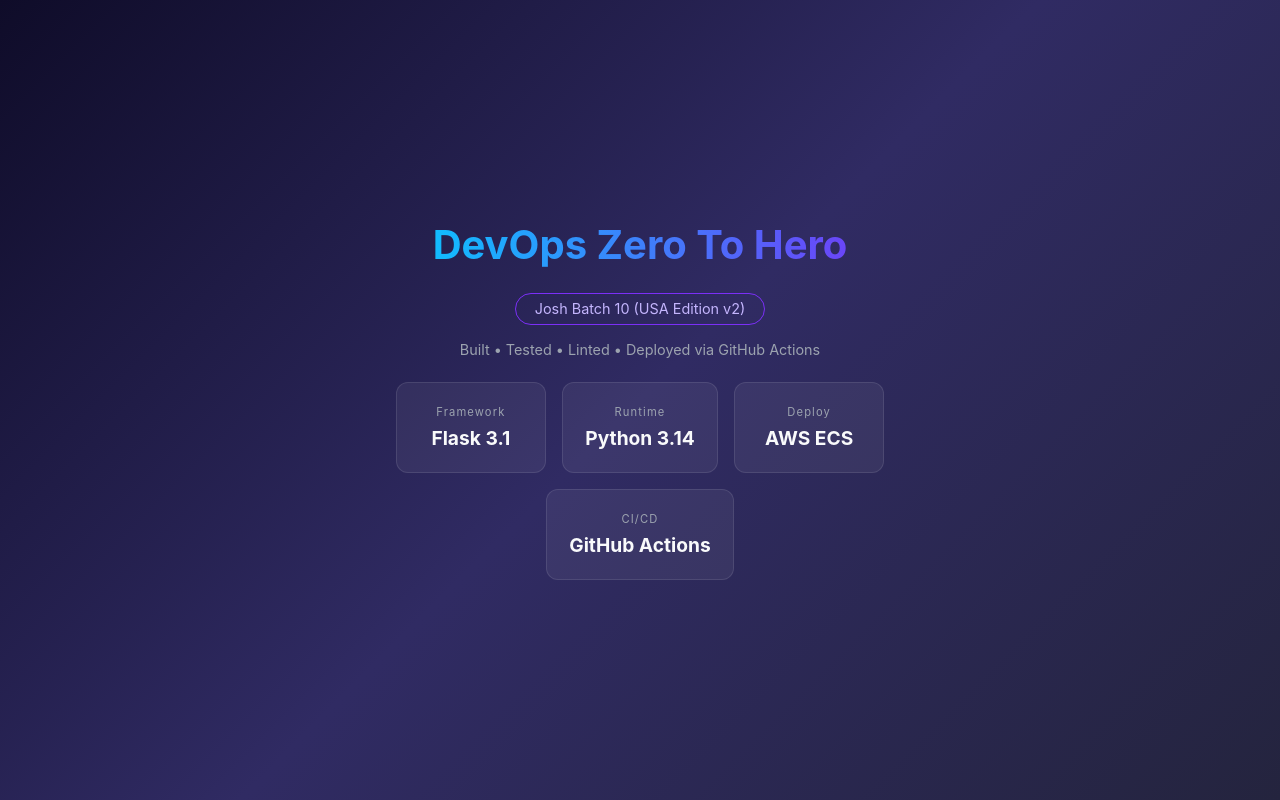
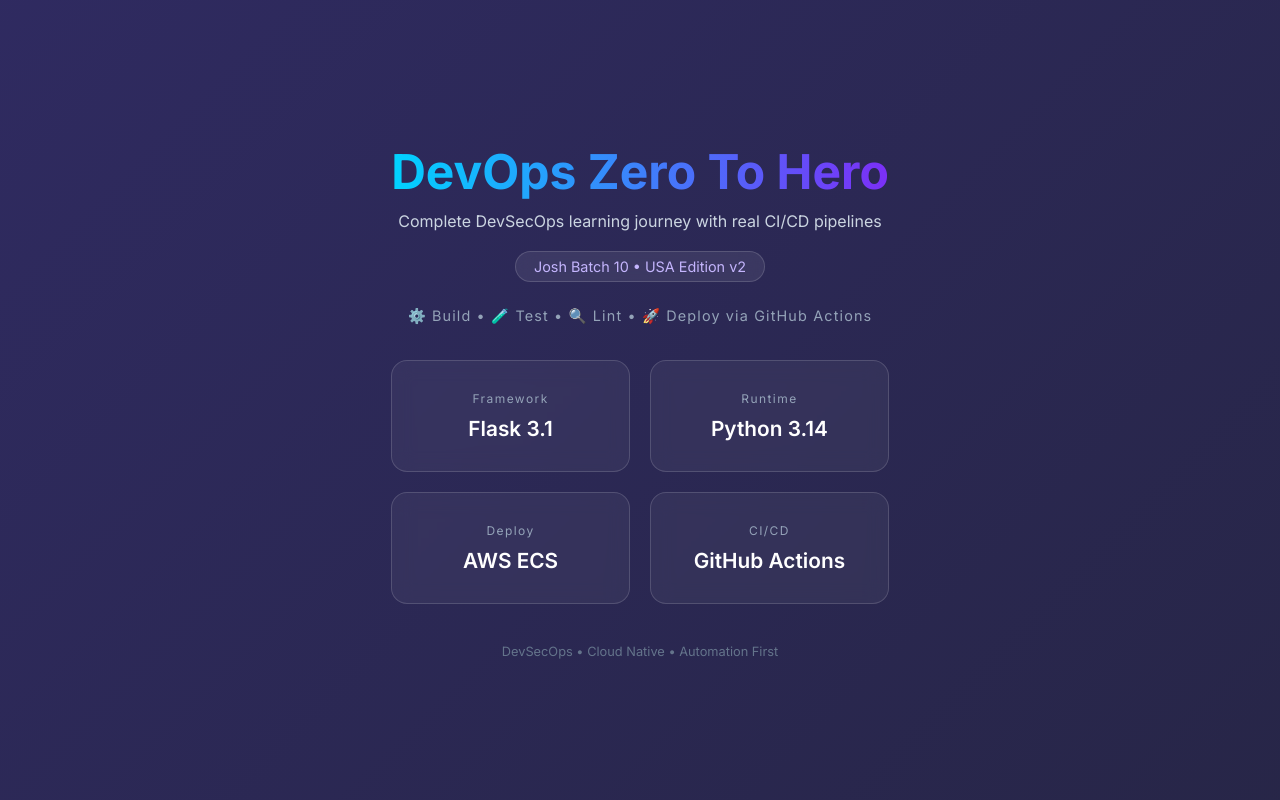
Before and after one commit to agiledevopsguru/DevSecOps, a Flask app: page / in a window 1280 px wide. Run offline with Flask 3, Linux system fonts and the light colour scheme.

Commit message:
final end-to-end DevSecOps pipeline

```diff
--- a/templates/index.html
+++ b/templates/index.html
@@ -3,75 +3,177 @@
 <head>
 <meta charset="UTF-8">
 <meta name="viewport" content="width=device-width, initial-scale=1.0">
-<title>DevOps Zero To Hero - JOSH Batch - DevSecOps</title>
+
+<title>DevOps Zero To Hero</title>
+
+<link href="https://fonts.googleapis.com/css2?family=Inter:wght@300;400;600;700&display=swap" rel="stylesheet">
 
 <style>
-*{margin:0;padding:0;box-sizing:border-box}
+
+*{
+margin:0;
+padding:0;
+box-sizing:border-box;
+}
 
 body{
+
+font-family: 'Inter', sans-serif;
 min-height:100vh;
 display:flex;
 align-items:center;
 justify-content:center;
 background:linear-gradient(135deg,#0f0c29,#302b63,#24243e);
-font-family:-apple-system,BlinkMacSystemFont,"Segoe UI",Roboto;
-color:#e0e0e0
+background-size:300% 300%;
+animation:bgMove 15s ease infinite;
+color:white;
 }
 
-.container{text-align:center;padding:2rem;max-width:640px}
+@keyframes bgMove{
+0%{background-position:0% 50%}
+50%{background-position:100% 50%}
+100%{background-position:0% 50%}
+}
+
+.container{
+text-align:center;
+padding:40px;
+max-width:900px;
+}
+
+/* Title */
 
 h1{
-font-size:2.5rem;
+font-size:3rem;
+font-weight:700;
 background:linear-gradient(90deg,#00d2ff,#7b2ff7);
 -webkit-background-clip:text;
 -webkit-text-fill-color:transparent;
-margin-bottom:.5rem
+margin-bottom:10px;
 }
+
+/* Subtitle */
+
+.subtitle{
+color:#cbd5e1;
+margin-bottom:20px;
+font-size:1rem;
+}
+
+/* Badge */
 
 .badge{
 display:inline-block;
-margin:1rem 0;
-padding:.4rem 1.2rem;
-border:1px solid #7b2ff7;
+padding:6px 18px;
 border-radius:999px;
+background:rgba(255,255,255,0.08);
+border:1px solid rgba(255,255,255,0.15);
+backdrop-filter:blur(10px);
+margin-bottom:25px;
 font-size:.9rem;
-color:#c4b5fd
+color:#c4b5fd;
 }
 
+/* Pipeline text */
+
 .pipeline{
-margin-bottom:1.5rem;
+margin-bottom:35px;
 font-size:.9rem;
-color:#9ca3af
+color:#94a3b8;
+letter-spacing:.08em;
+}
+
+/* Cards */
+
+.cards{
+display:grid;
+grid-template-columns:repeat(auto-fit,minmax(180px,1fr));
+gap:20px;
+margin-top:20px;
+}
+
+/* Card style */
+
+.card{
+
+background:rgba(255,255,255,0.05);
+border:1px solid rgba(255,255,255,0.15);
+border-radius:16px;
+
+padding:30px 20px;
+
+backdrop-filter:blur(10px);
+
+transition:all .35s ease;
+cursor:pointer;
+position:relative;
+overflow:hidden;
+}
+
+.card:hover{
+transform:translateY(-8px) scale(1.03);
+box-shadow:0 20px 40px rgba(0,0,0,0.35);
+border-color:#7b2ff7;
+}
+
+/* subtle glow */
+
+.card::before{
+content:"";
+position:absolute;
+width:150%;
+height:150%;
+background:radial-gradient(circle,rgba(123,47,247,.4),transparent);
+top:-40%;
+left:-40%;
+opacity:0;
+transition:.4s;
+}
+
+.card:hover::before{
+opacity:.5;
+}
+
+/* card text */
+
+.card span{
+
+display:block;
+font-size:.75rem;
+letter-spacing:.12em;
+color:#94a3b8;
+margin-bottom:10px;
+}
+
+.card strong{
+font-size:1.3rem;
+font-weight:600;
+}
+
+/* footer */
+
+.footer{
+margin-top:40px;
+font-size:.8rem;
+color:#64748b;
+}
+
+/* Responsive */
+
+@media (max-width:600px){
+
+h1{
+font-size:2.2rem;
 }
 
 .cards{
-display:flex;
-gap:1rem;
-justify-content:center;
-flex-wrap:wrap
+grid-template-columns:1fr 1fr;
 }
 
-.card{
-background:rgba(255,255,255,.06);
-border:1px solid rgba(255,255,255,.1);
-border-radius:12px;
-padding:1.4rem;
-min-width:150px
 }
 
-.card span{
-display:block;
-font-size:.7rem;
-color:#9ca3af;
-margin-bottom:.4rem;
-letter-spacing:.1em
-}
+</style>
 
-.card strong{
-font-size:1.2rem;
-color:#f9fafb
-}
-</style>
 </head>
 
 <body>
@@ -79,13 +181,21 @@ color:#f9fafb
 <div class="container">
 
 <h1>DevOps Zero To Hero</h1>
-<div class="badge">Josh Batch 10 (USA Edition v2)</div>
+
+<div class="subtitle">
+Complete DevSecOps learning journey with real CI/CD pipelines
+</div>
+
+<div class="badge">
+Josh Batch 10 • USA Edition v2
+</div>
 
 <div class="pipeline">
-Built • Tested • Linted • Deployed via GitHub Actions
+⚙️ Build • 🧪 Test • 🔍 Lint • 🚀 Deploy via GitHub Actions
 </div>
 
 <div class="cards">
+
 <div class="card">
 <span>Framework</span>
 <strong>Flask 3.1</strong>
@@ -105,6 +215,11 @@ Built • Tested • Linted • Deployed via GitHub Actions
 <span>CI/CD</span>
 <strong>GitHub Actions</strong>
 </div>
+
+</div>
+
+<div class="footer">
+DevSecOps • Cloud Native • Automation First
 </div>
 
 </div>
```
